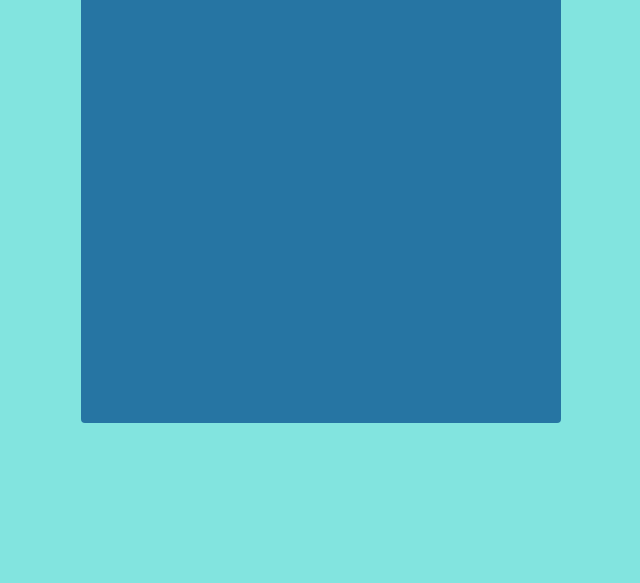
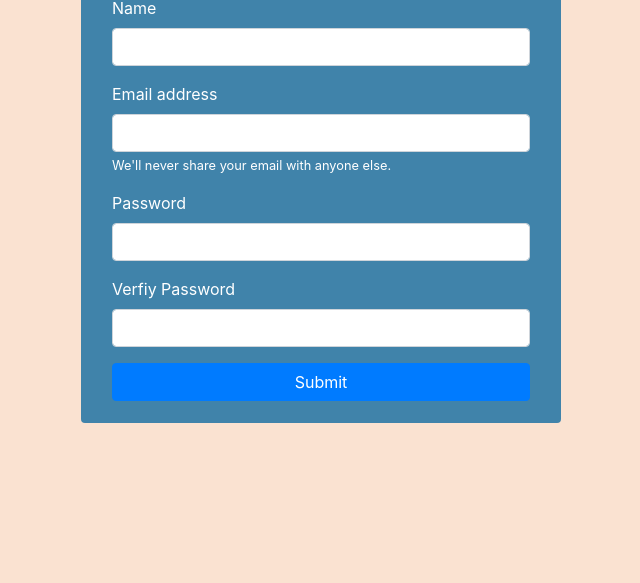
Before and after one commit to mohammadsadeghforoughi/signup-form, a plain HTML site: page index.html in a window 1280 px wide. Shown: the part 217-800 px from the top of the page, without its empty margins (319-959 px from the left). Drawn offline with nearby package versions, Linux system fonts and the light colour scheme.

Commit message:
add form

```diff
--- a/index.html
+++ b/index.html
@@ -22,7 +22,32 @@
     <div class="container-fluid h-100">
       <div class="w-100 h-100 d-flex justify-content-center align-items-center">
         <div class="box rounded row p-3">
-          <div class="col-12 h4 text-center text-white">Signup Form</div>
+            <div class="row h-100 text-white mx-auto">
+                <div class="col-12 h4 text-center ">Signup Form</div>
+                <small id="error-message" class="text-danger my-2 bg-warning mx-auto text-center" ></small>
+                <div class="col-12 mx-auto">
+                    <form id="my-form">
+                        <div class="form-group">
+                            <label for="nameinput">Name</label>
+                            <input name="name" type="text" class="form-control" id="nameinput">
+                        </div>
+                         <div class="form-group">
+                            <label for="exampleInputEmail1">Email address</label>
+                            <input name="email" type="email" class="form-control" id="exampleInputEmail1" aria-describedby="emailHelp">
+                            <small id="emailHelp" class="form-text">We'll never share your email with anyone else.</small>
+                        </div>
+                        <div class="form-group">
+                            <label for="exampleInputPassword1">Password</label>
+                            <input name="password" type="password" class="form-control" id="exampleInputPassword1">
+                        </div>
+                        <div class="form-group">
+                            <label for="exampleInputPassword1">Verfiy Password</label>
+                            <input name="password_verify" type="password" class="form-control" id="exampleInputPassword1">
+                        </div>
+                        <button type="submit" class="btn btn-primary col-12">Submit</button>
+                    </form>
+                </div>
+            </div>
         </div>
       </div>
     </div>
--- a/index.js
+++ b/index.js
@@ -0,0 +1,28 @@
+let myFormElement = document.getElementById("my-form");
+
+myFormElement.onsubmit = async (e) => {
+  e.preventDefault();
+  let formdata = new FormData(myFormElement);
+
+  if (formdata.get("password") != formdata.get("password_verify")) {
+      showError('passwords are not same')
+  }
+  else{
+    clearError()
+  }
+
+  if(formdata.get("name").length<=3){
+    showError('enter name more than 3 characters')
+  }
+  else{
+    clearError()
+
+  }
+};
+
+function showError(errorMessage) {
+  document.getElementById("error-message").innerHTML = errorMessage;
+}
+function clearError() {
+  document.getElementById("error-message").innerHTML = "";
+}
--- a/style.css
+++ b/style.css
@@ -3,11 +3,13 @@ html, body{
     height: 100%;
     padding: 0;
     margin: 0;
-    background: rgb(130, 228, 223);
+    background: rgb(250, 226, 209);
 }
-
+*{
+    box-sizing: border-box;
+}
 .box{
     width: 30rem;
-    height: 30rem;
-    background-color: rgb(38, 117, 163);
+    min-height: 30rem;
+    background-color: rgb(64, 131, 170);
 }
```
